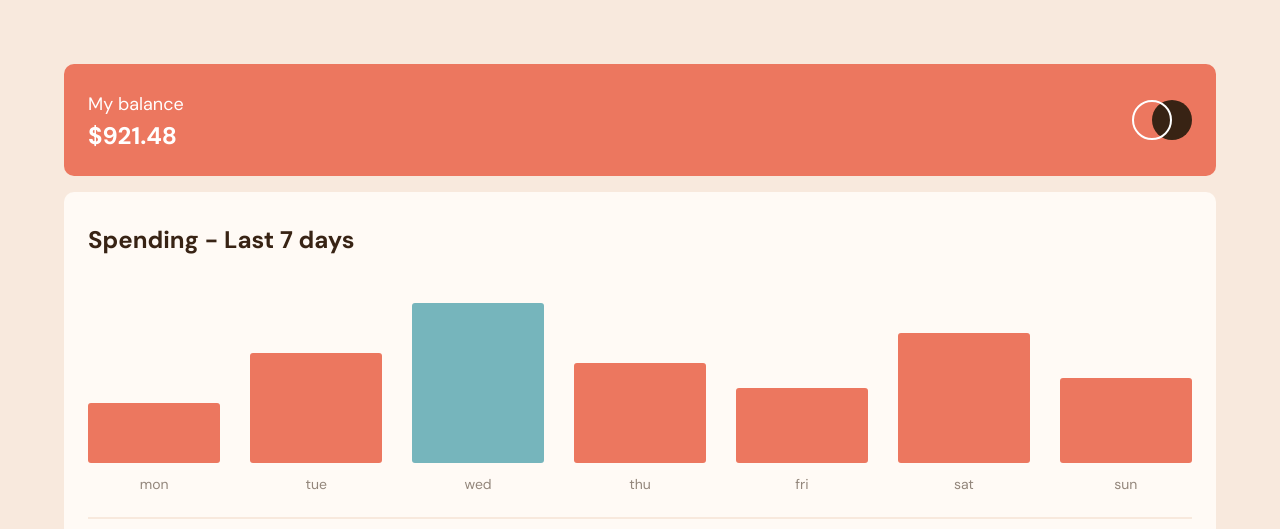
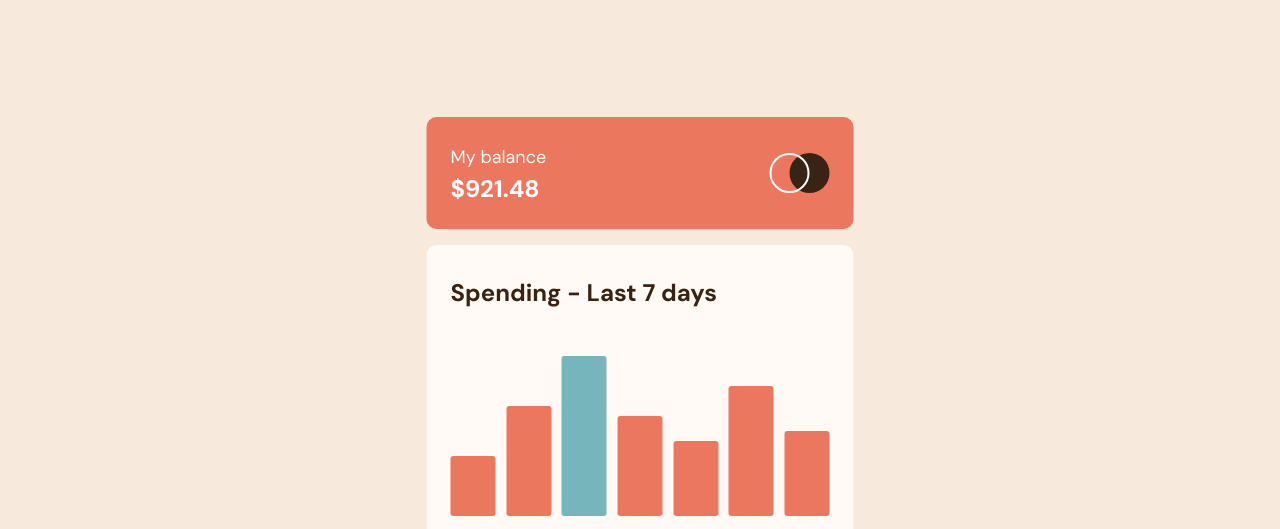
Before and after one commit to jduong09/expansesChartComponent, a plain HTML site: page index.html in a window 1280 px wide. Shown: the top 529 px of the page. Drawn offline with Linux system fonts and the light colour scheme.

Commit message:
Added media query.

```diff
--- a/css/styles.css
+++ b/css/styles.css
@@ -8,7 +8,7 @@ body {
 
 /* Main */
 .expanse-report-container {
-  width: 90%;
+  width: 338px;
   margin: 4rem auto;
   display: flex;
   flex-direction: column;
@@ -81,7 +81,7 @@ body {
 #graph > ul > li {
   display: flex;
   flex-direction: column;
-  width: 12%;
+  width: 35px;
   text-align: center;
   font-size: 14px;
   color:hsl(28, 10%, 53%);
@@ -154,3 +154,19 @@ body {
 .balance-this-month > div:last-of-type > span {
   display: block;
 }
+
+@media (min-width: 576px) {
+  .expanse-report-container {
+    width: 475px;
+    margin: 0;
+    padding: 1.5rem;
+    position: absolute;
+    top: 50%;
+    left: 50%;
+    transform: translate(-50%, -50%);
+  }
+
+  #graph > ul > li {
+    width: 45px;
+  }
+}
```
